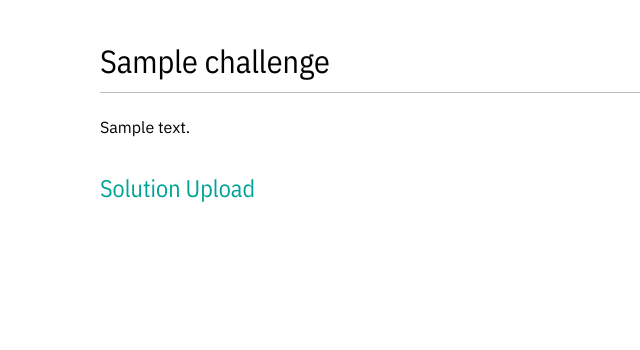
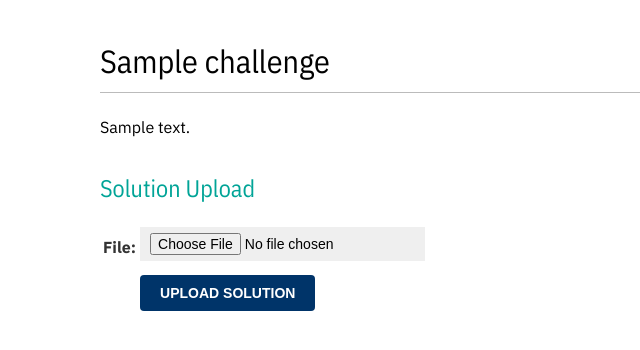
Before and after one commit to magicmangowagon/bookmarks, a Django app: page /rubrics/challenge/1 in a window 1280 px wide. Shown: the part 70-420 px from the top of the page, without its empty margins (0-640 px from the left). Run offline with Django 3.2, Linux system fonts and the light colour scheme; tables that the repository leaves empty hold one stand-in row (values such as "Sample post").

Commit message:
Class based form view now showing up on detail template, upload not working however.

```diff
--- a/rubrics/models.py
+++ b/rubrics/models.py
@@ -92,3 +92,4 @@ class Rubric(models.Model):
 class UserSolution(models.Model):
     file = models.FileField(upload_to='uploads/', blank=True)
     userOwner = models.ForeignKey(User, blank=True, null=True, on_delete=models.CASCADE)
+    challengeName = models.CharField(max_length=250)
--- a/rubrics/templates/rubrics/challenge_detail.html
+++ b/rubrics/templates/rubrics/challenge_detail.html
@@ -11,6 +11,21 @@
 
     <h2><a href="upload">Solution Upload</a></h2>
 
+     {% if submitted %}
+    <p>Solution successfully submitted</p>
 
+    {% else %}
+        <form action=""  enctype="multipart/form-data" method="post">
+        <table>
+            {{ form.as_table }}
+            <tr>
+                <td></td>
+                <td><input type="submit" value="Upload Solution"></td>
+            </tr>
+        </table>
+
+        {% csrf_token %}
+    </form>
+    {% endif %}
 
 {% endblock %}
--- a/rubrics/views.py
+++ b/rubrics/views.py
@@ -3,6 +3,7 @@ from django.http import HttpResponseRedirect
 from .models import Challenge
 from .forms import ChallengeForm, UserFileForm
 from django.views.generic import ListView, DetailView
+from django import forms
 
 
 def update_challenge(request):
@@ -22,7 +23,12 @@ class challenge_detail(DetailView):
     def get_context_data(self, **kwargs):
         context = super(challenge_detail, self).get_context_data(**kwargs)
         context['rubric_list'] = Challenge.objects.all()
+        context['form'] = SolutionForm()
         return context
+
+
+class SolutionForm(forms.Form):
+    file = forms.FileField()
 
 
 class ChallengeListView(ListView):
```
